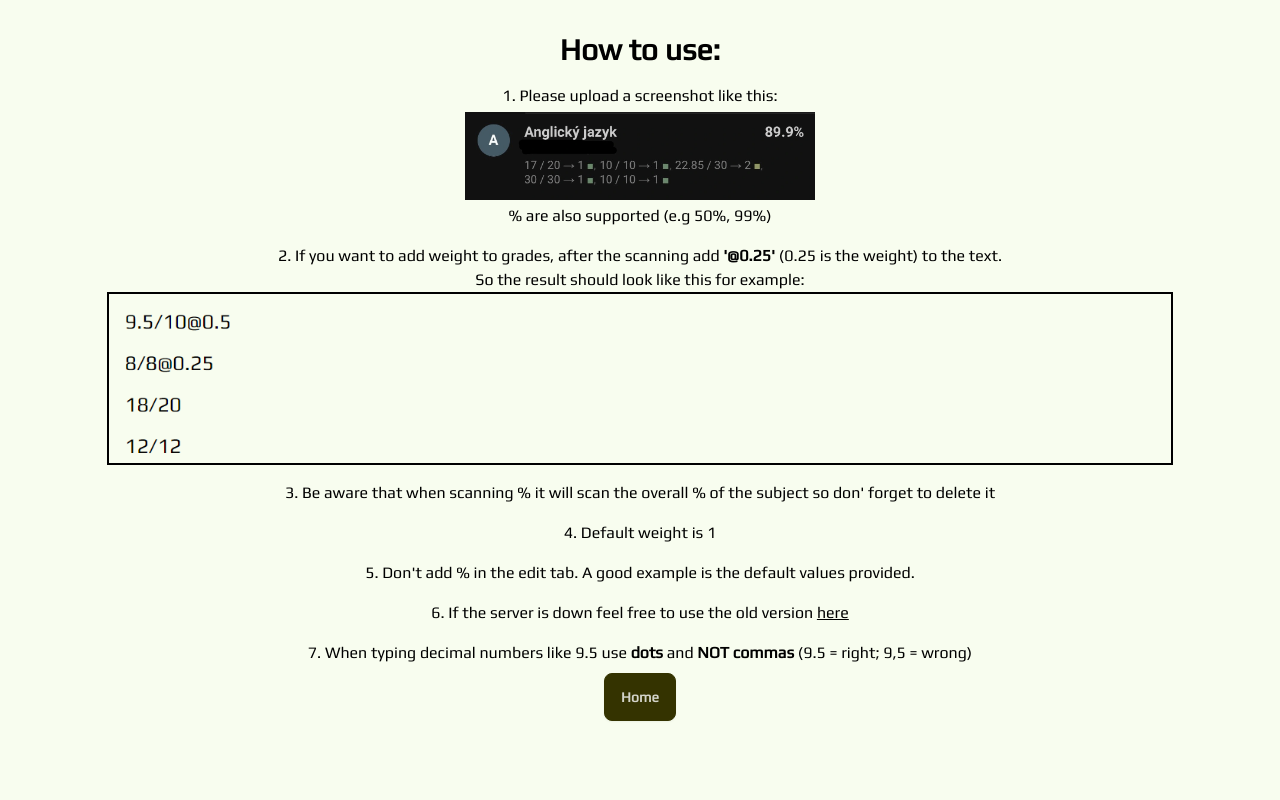
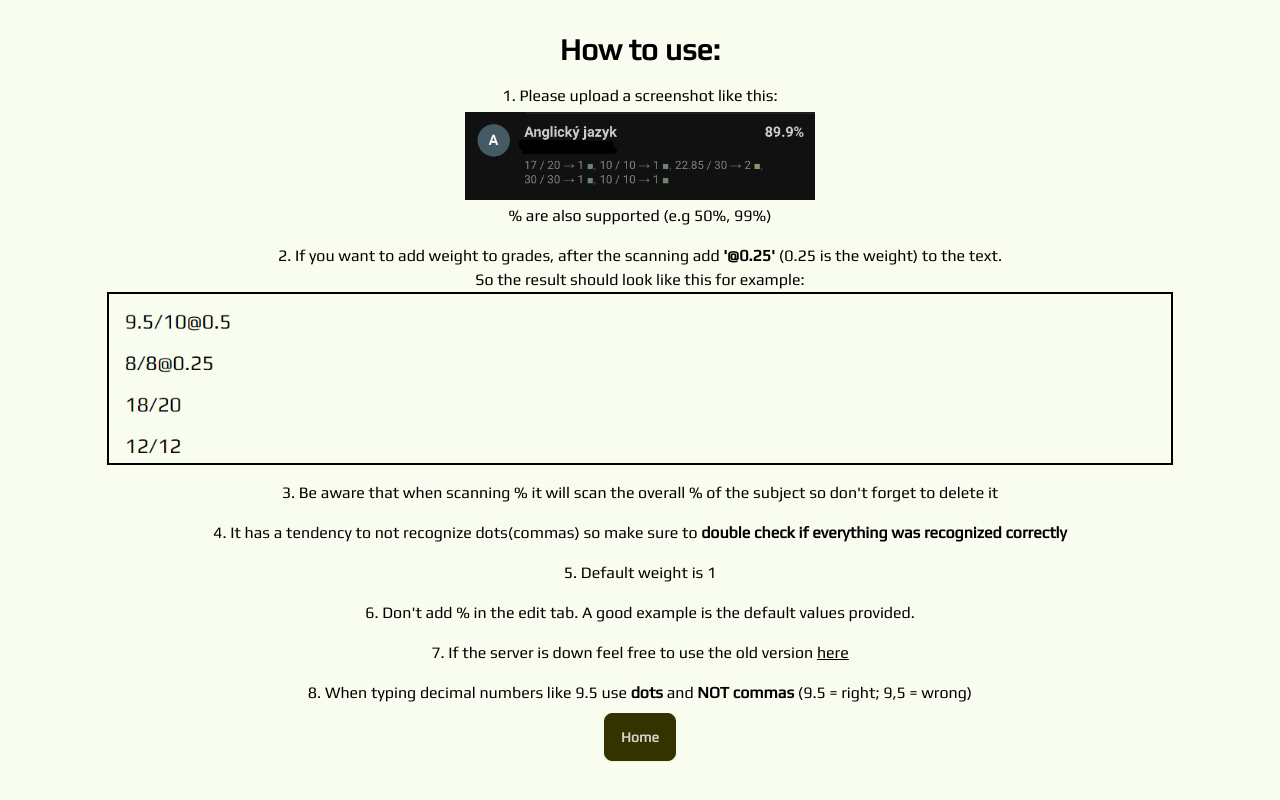
Before and after one commit to MasterPieceSVK/grade_calculator_v3_frontend, a Next.js app: page /tips in a window 1280 px wide. Built offline with nearby package versions, Linux system fonts and the light colour scheme.

Commit message:
extra tip

```diff
--- a/src/app/tips/page.tsx
+++ b/src/app/tips/page.tsx
@@ -32,21 +32,27 @@ export default function Page() {
         <li>
           <h3>
             3. Be aware that when scanning % it will scan the overall % of the
-            subject so don&apos; forget to delete it
+            subject so don&apos;t forget to delete it
           </h3>
         </li>
         <li>
-          <h3>4. Default weight is 1</h3>
+          <h3>
+            4. It has a tendency to not recognize dots(commas) so make sure to{" "}
+            <strong>double check if everything was recognized correctly</strong>
+          </h3>
+        </li>
+        <li>
+          <h3>5. Default weight is 1</h3>
         </li>
         <li>
           <h3>
-            5. Don&apos;t add % in the edit tab. A good example is the default
+            6. Don&apos;t add % in the edit tab. A good example is the default
             values provided.
           </h3>
         </li>
         <li>
           <h3>
-            6. If the server is down feel free to use the old version{" "}
+            7. If the server is down feel free to use the old version{" "}
             <a className="link" href="/old">
               here
             </a>
@@ -54,7 +60,7 @@ export default function Page() {
         </li>
         <li>
           <h3>
-            7. When typing decimal numbers like 9.5 use <strong>dots</strong>{" "}
+            8. When typing decimal numbers like 9.5 use <strong>dots</strong>{" "}
             and <strong>NOT commas</strong> (9.5 = right; 9,5 = wrong)
           </h3>
         </li>
```
Also changed, not shown: 1 other file (tests, documents, lock files or other folders).
